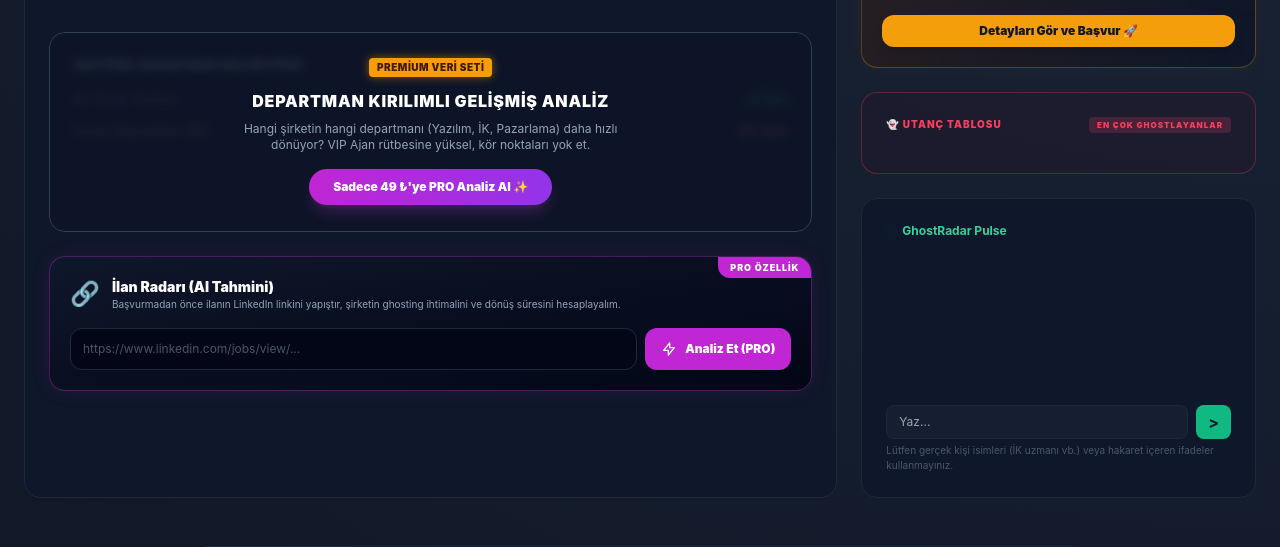
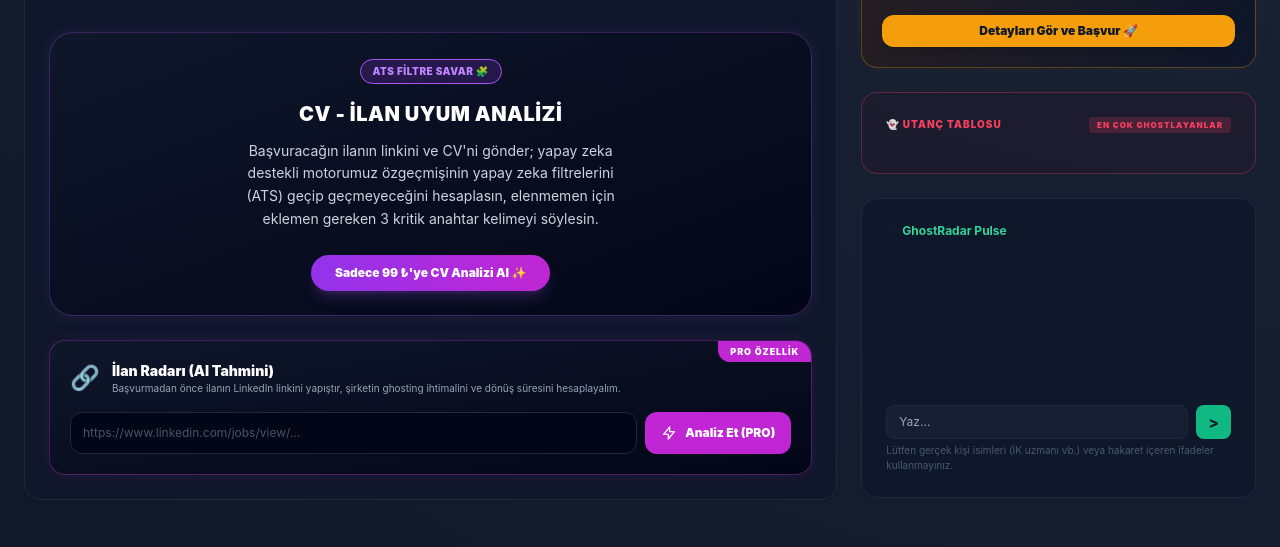
Before and after one commit to aygunspace/GhostRadar, a Flask app: page / in a window 1280 px wide. Shown: the part 913-1460 px from the top of the page. Run offline with Flask 3, Linux system fonts and the light colour scheme; data comes from the database, SQL or seed files in the repository; some libraries are stand-ins or nearby versions.

Commit message:
feat: Replace PRO lock box with ATS Filtre Savar / CV-Ilan Uyum Analizi card

```diff
--- a/templates/index.html
+++ b/templates/index.html
@@ -286,22 +286,23 @@
                     </table>
                 </div>
 
-                <!-- PRO Kilit Kutusu -->
-                <div class="mt-8 bg-slate-800/50 border border-slate-700 rounded-2xl p-6 relative overflow-hidden min-h-[260px] md:min-h-[200px]">
-                    <div class="absolute inset-0 bg-slate-950/40 backdrop-blur-[4px] z-10 flex flex-col items-center justify-center text-center p-4">
-                        <span class="bg-amber-500 text-amber-950 px-2 py-0.5 rounded text-[10px] font-black uppercase tracking-wider mb-3 shadow-[0_0_10px_rgba(245,158,11,0.5)]">Premium Veri Seti</span>
-                        <h4 class="font-black text-sm md:text-base text-white uppercase tracking-wider mb-2">Departman Kırılımlı Gelişmiş Analiz</h4>
-                        <p class="text-xs text-slate-400 max-w-sm mb-4">Hangi şirketin hangi departmanı (Yazılım, İK, Pazarlama) daha hızlı dönüyor? VIP Ajan rütbesine yüksel, kör noktaları yok et.</p>
-                        <a href="https://hikie.space/ghostradar/ghostradar-pro-ilan-tahmini" target="_blank" class="bg-gradient-to-r from-fuchsia-600 to-purple-600 hover:from-fuchsia-500 hover:to-purple-500 text-white font-black text-xs px-6 py-2.5 rounded-full transition shadow-lg shadow-fuchsia-500/20 inline-block">
-                            Sadece 49 ₺'ye PRO Analiz Al ✨
-                        </a>
+                <!-- ATS Filtre Savar Kartı -->
+                <div class="mt-8 bg-gradient-to-br from-slate-900 to-slate-950 border border-purple-500/30 rounded-3xl p-6 relative overflow-hidden shadow-[0_0_20px_rgba(168,85,247,0.1)] text-center">
+                    <div class="inline-block bg-purple-600/20 border border-purple-500 text-purple-400 text-[10px] font-black px-3 py-1 rounded-full uppercase tracking-wider mb-4">
+                        ATS Filtre Savar 🧩
                     </div>
 
-                    <h3 class="font-bold text-xs text-slate-600 uppercase mb-4">Sektörel Departman Hızları (PRO)</h3>
-                    <div class="space-y-3 opacity-20">
-                        <div class="flex justify-between text-sm"><span class="text-slate-400">Ar-Ge & Yazılım</span><span class="font-bold text-emerald-400">3 Gün</span></div>
-                        <div class="flex justify-between text-sm"><span class="text-slate-400">İnsan Kaynakları (İK)</span><span class="font-bold text-rose-400">28 Gün</span></div>
-                    </div>
+                    <h3 class="text-xl font-black text-white tracking-wide mb-3 uppercase">
+                        CV - İLAN UYUM ANALİZİ
+                    </h3>
+
+                    <p class="text-sm text-slate-300 leading-relaxed mb-6 max-w-sm mx-auto">
+                        Başvuracağın ilanın linkini ve CV'ni gönder; yapay zeka destekli motorumuz özgeçmişinin yapay zeka filtrelerini (ATS) geçip geçmeyeceğini hesaplasın, elenmemen için eklemen gereken 3 kritik anahtar kelimeyi söylesin.
+                    </p>
+
+                    <a href="YENI_HIKIE_LINKI_BURAYA_GELECEK" target="_blank" class="bg-gradient-to-r from-purple-600 to-fuchsia-600 hover:from-purple-500 hover:to-fuchsia-500 text-white font-black text-xs px-6 py-2.5 rounded-full transition shadow-lg shadow-purple-500/20 inline-block w-full sm:w-auto">
+                        Sadece 99 ₺'ye CV Analizi Al ✨
+                    </a>
                 </div>
 
                 <!-- Premium LinkedIn URL Analiz Motoru -->
```
